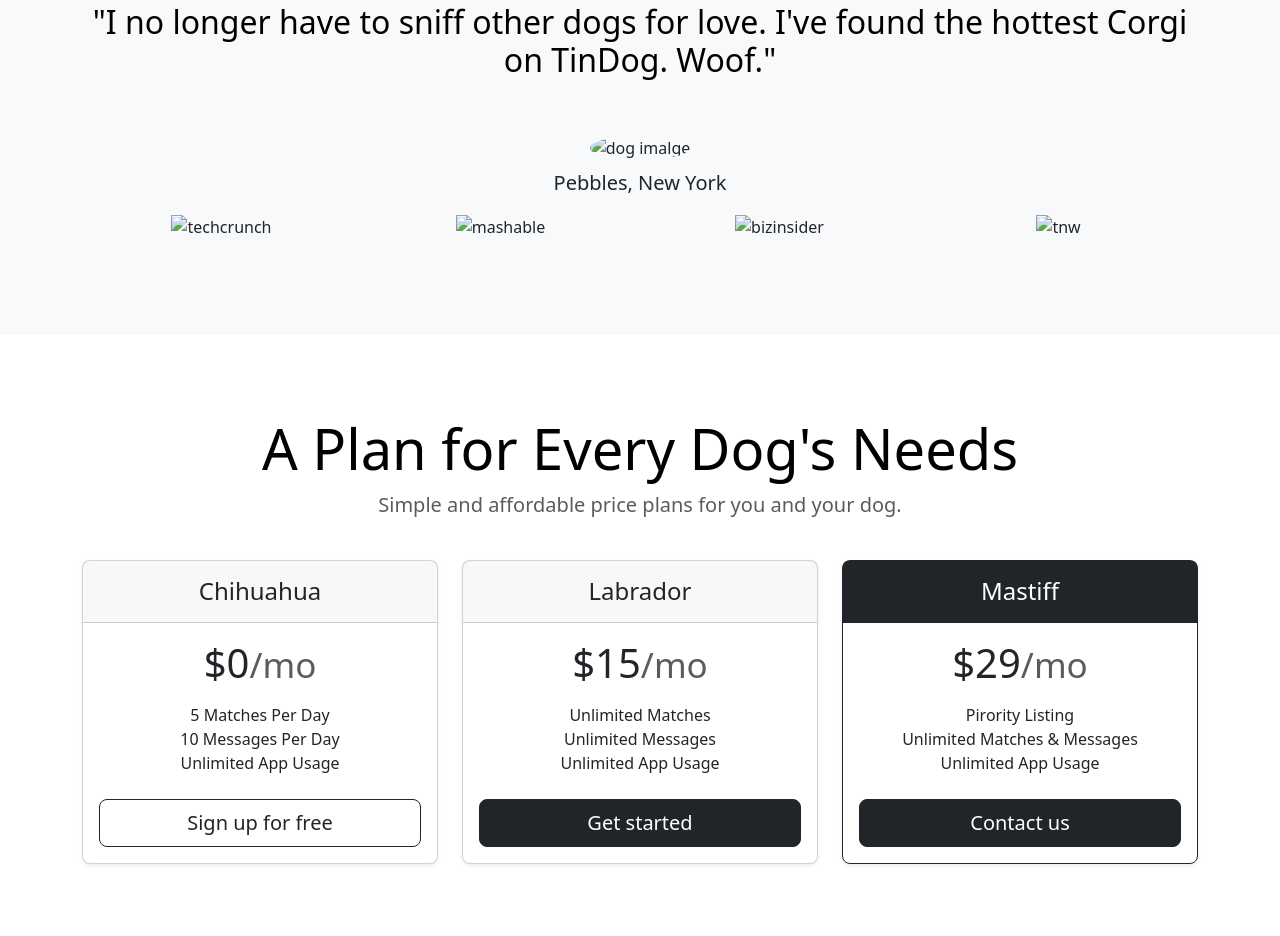
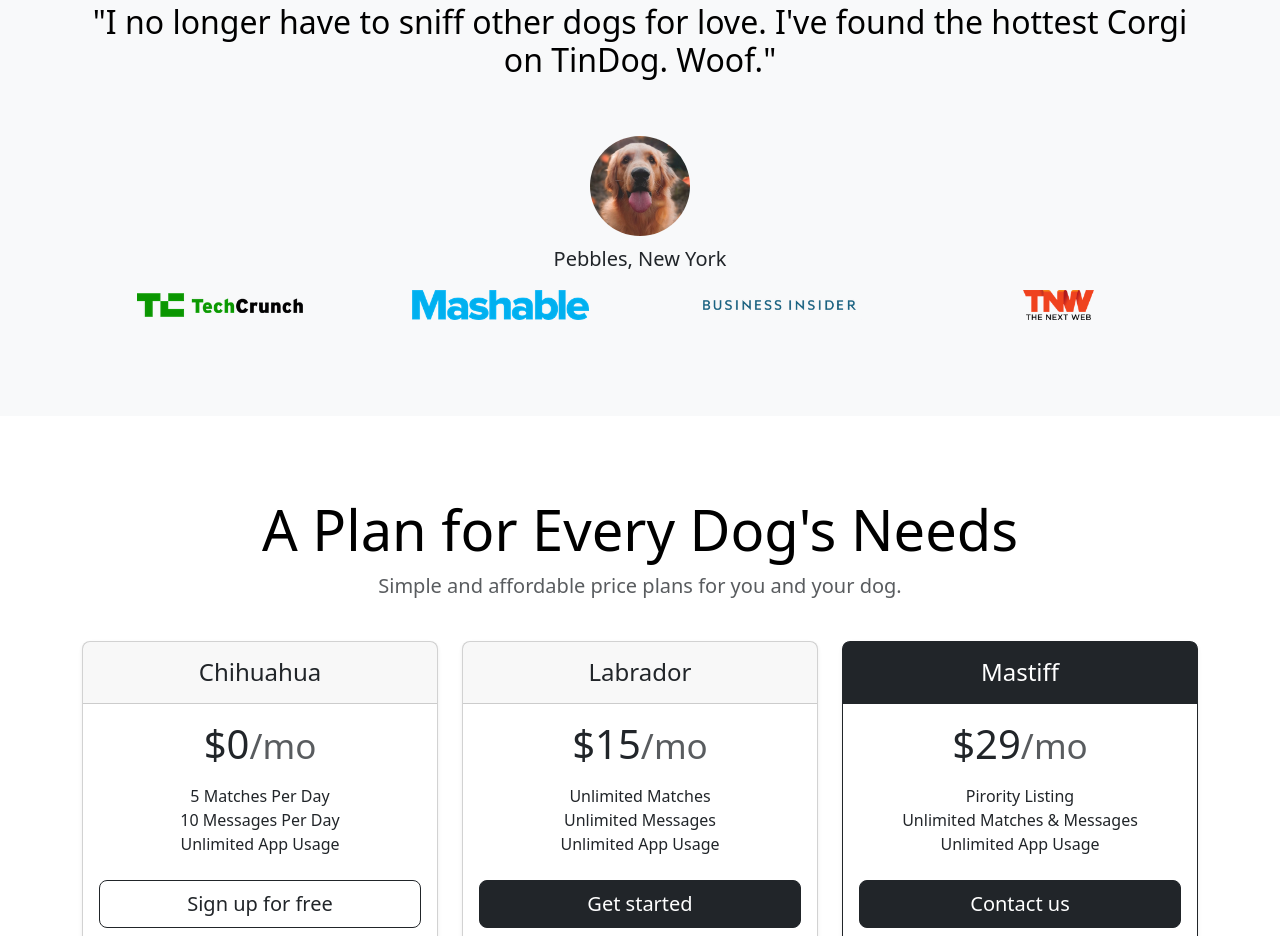
Before and after one commit to Er-som03/Live-Chat-Room, a plain HTML site: page index.html in a window 1280 px wide. Shown: the part 1108-2044 px from the top of the page. Drawn offline with nearby package versions, Linux system fonts and the light colour scheme.

Commit message:
Update index.html

```diff
--- a/index.html
+++ b/index.html
@@ -100,7 +100,7 @@
       <div class="p-5 text-center bg-body-tertiary">
         <div class="container py-5">
           <h2 class="text-body-emphasis">"I no longer have to sniff other dogs for love. I've found the hottest Corgi on TinDog. Woof."</h2>
-          <img class="profile-img mt-5" src="./images/dog-img.jpg" alt="dog imalge">
+          <img class="profile-img mt-5" src="dog-img.jpg" alt="dog imalge">
           <p class="col-lg-8 mx-auto lead mt-2">
             Pebbles, New York
 
@@ -109,16 +109,16 @@
           <div class="container">
             <div class="row">
               <div class="col-lg-3 col-sm-12">
-                <img src="./images/techcrunch.png" alt="techcrunch" height="30">
+                <img src="techcrunch.png" alt="techcrunch" height="30">
               </div>
               <div class="col-lg-3 col-sm-12">
-                <img src="./images/mashable.png" alt="mashable" height="30">
+                <img src="mashable.png" alt="mashable" height="30">
               </div>
               <div class="col-lg-3 col-sm-12">
-                <img src="./images/bizinsider.png" alt="bizinsider" height="30">
+                <img src="bizinsider.png" alt="bizinsider" height="30">
               </div>
               <div class="col-lg-3 col-sm-12">
-                <img src="./images/tnw.png" alt="tnw" height="30">
+                <img src="tnw.png" alt="tnw" height="30">
               </div>
             </div>
         </div>
```
